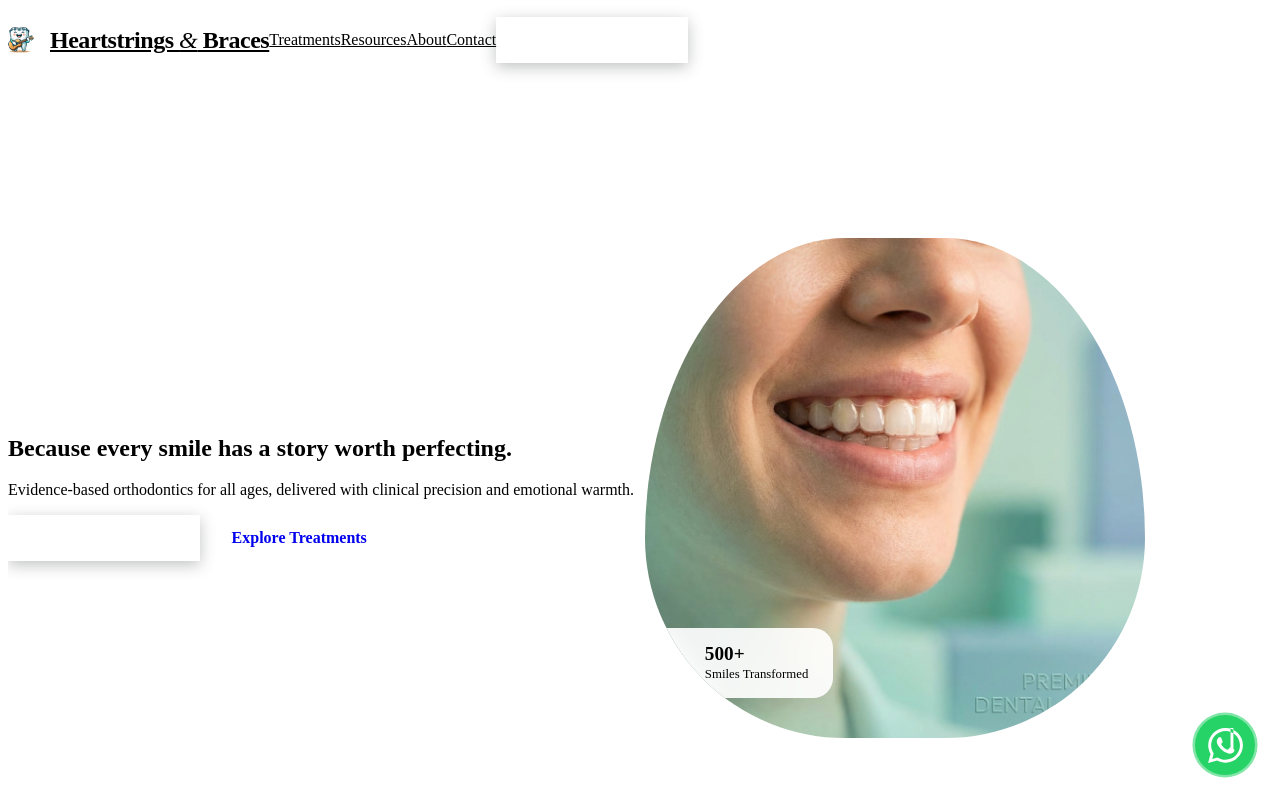
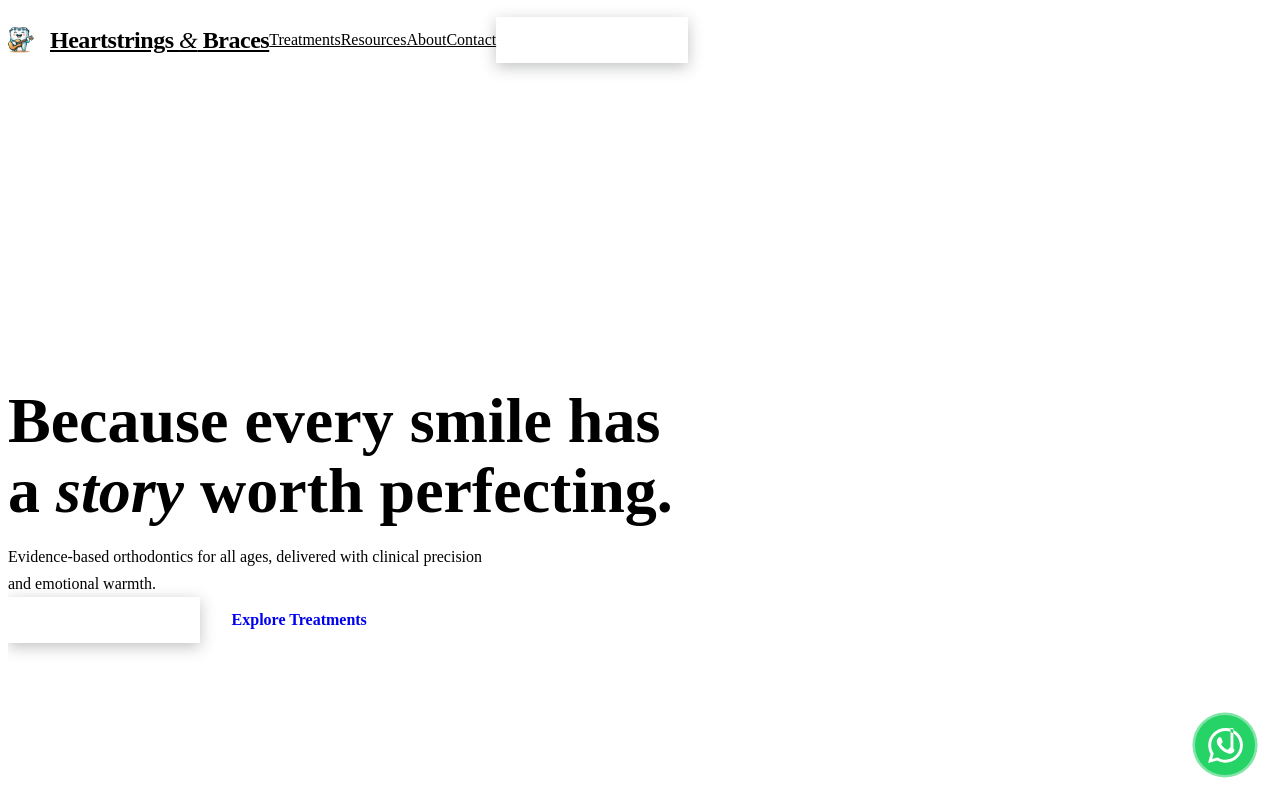
Before and after one commit to drkunalpatankar/hsb-website, a React (Vite) app: page / in a window 1280 px wide. Shown: the top 800 px of the page. Built offline with nearby package versions, Linux system fonts and the light colour scheme; the HTML template or start-up script is replaced by a standard one.

Commit message:
Revert "Enhance hero section with desktop image"
This reverts commit bee12cb139a7c1a518c847a0a96c4f88fc8cd762.

```diff
--- a/src/components/Hero.css
+++ b/src/components/Hero.css
@@ -16,101 +16,28 @@
     z-index: 2;
 }
 
-/* ===================================
-   HERO LAYOUT
-   =================================== */
-
-.hero__grid {
-    display: grid;
-    grid-template-columns: 1.2fr 1fr;
-    gap: var(--spacing-lg);
-    align-items: center;
+.hero__content {
+    max-width: 700px;
 }
 
-.hero__content {
-    max-width: 100%;
-    /* Reset max-width as grid handles it */
+.hero__title {
+    font-size: clamp(2.5rem, 6vw, 4rem);
+    margin-bottom: var(--spacing-lg);
+    color: var(--color-text-primary);
+    line-height: 1.1;
 }
 
-.hero__visual {
-    position: relative;
-    display: flex;
-    justify-content: center;
+.text-highlight {
+    font-style: italic;
+    color: var(--color-primary-action);
 }
 
-.hero__image-frame {
-    position: relative;
-    width: 100%;
+.hero__subtitle {
+    font-size: var(--text-lg);
+    margin-bottom: var(--spacing-xl);
+    color: var(--color-text-secondary);
     max-width: 500px;
-    border-radius: 40% 40% 40% 40% / 60% 60% 40% 40%;
-    /* Organic shape */
-    overflow: hidden;
-    box-shadow: var(--shadow-xl);
-    aspect-ratio: 1;
-}
-
-.hero__img {
-    width: 100%;
-    height: 100%;
-    object-fit: cover;
-    transition: transform 10s ease;
-}
-
-.hero__image-frame:hover .hero__img {
-    transform: scale(1.1);
-}
-
-/* Floating Badge */
-.hero__badge {
-    position: absolute;
-    bottom: 40px;
-    left: -20px;
-    background: rgba(255, 255, 255, 0.9);
-    backdrop-filter: blur(10px);
-    padding: 15px 25px;
-    border-radius: 20px;
-    box-shadow: 0 10px 30px rgba(0, 0, 0, 0.1);
-    display: flex;
-    align-items: center;
-    gap: 15px;
-    animation: floatBadge 6s ease-in-out infinite;
-}
-
-@keyframes floatBadge {
-
-    0%,
-    100% {
-        transform: translateY(0);
-    }
-
-    50% {
-        transform: translateY(-10px);
-    }
-}
-
-.hero__badge-icon {
-    font-size: 24px;
-    background: var(--color-accent-mint);
-    width: 40px;
-    height: 40px;
-    display: flex;
-    align-items: center;
-    justify-content: center;
-    border-radius: 50%;
-}
-
-.hero__badge-title {
-    display: block;
-    font-weight: 800;
-    color: var(--color-text-primary);
-    font-size: 1.2rem;
-    line-height: 1;
-}
-
-.hero__badge-desc {
-    font-size: 0.8rem;
-    color: var(--color-text-secondary);
-    font-weight: 500;
+    line-height: 1.7;
 }
 
 .hero__actions {
@@ -234,29 +161,15 @@
    RESPONSIVE
    =================================== */
 
-@media (max-width: 900px) {
-    .hero__grid {
-        grid-template-columns: 1fr;
-        text-align: center;
-    }
-
-    .hero__visual {
-        display: none;
-        /* Hide on mobile/tablet as requested */
-    }
-
+@media (max-width: 768px) {
     .hero {
         min-height: auto;
         padding: 120px 0 80px;
     }
 
     .hero__content {
+        text-align: center;
         margin: 0 auto;
-        max-width: 600px;
-    }
-
-    .hero__actions {
-        justify-content: center;
     }
 
     .hero__subtitle {
@@ -264,6 +177,21 @@
         margin-right: auto;
     }
 
+    .hero__actions {
+        justify-content: center;
+    }
+
+    .floating-orb--1 {
+        width: 250px;
+        height: 250px;
+        right: -50px;
+    }
+
+    .floating-orb--2 {
+        width: 200px;
+        height: 200px;
+    }
+
     .hero__scroll-indicator {
         display: none;
     }
--- a/src/components/Hero.jsx
+++ b/src/components/Hero.jsx
@@ -34,7 +34,6 @@ const Hero = () => {
             </div>
 
             <div className="container hero__container">
-                <div className="hero__grid">
                 <motion.div
                     className="hero__content"
                     variants={containerVariants}
@@ -58,28 +57,6 @@ const Hero = () => {
                         </Link>
                     </motion.div>
                 </motion.div>
-
-                    {/* Desktop Hero Image */}
-                    <motion.div
-                        className="hero__visual"
-                        initial={{ opacity: 0, x: 50 }}
-                        animate={{ opacity: 1, x: 0 }}
-                        transition={{ duration: 0.8, delay: 0.4 }}
-                    >
-                        <div className="hero__image-frame">
-                            <img src="/images/hero-smile.png" alt="Perfect Smile" className="hero__img" />
-
-                            {/* Floating Badge */}
-                            <div className="hero__badge">
-                                <div className="hero__badge-icon">✨</div>
-                                <div>
-                                    <span className="hero__badge-title">500+</span>
-                                    <span className="hero__badge-desc">Smiles Transformed</span>
-                                </div>
-                            </div>
-                        </div>
-                    </motion.div>
-                </div>
             </div>
 
             {/* Scroll Indicator */}
```
Also changed, not shown: public/images/hero-smile.png (deleted). Lines whose indentation alone changed are shown as unchanged.
